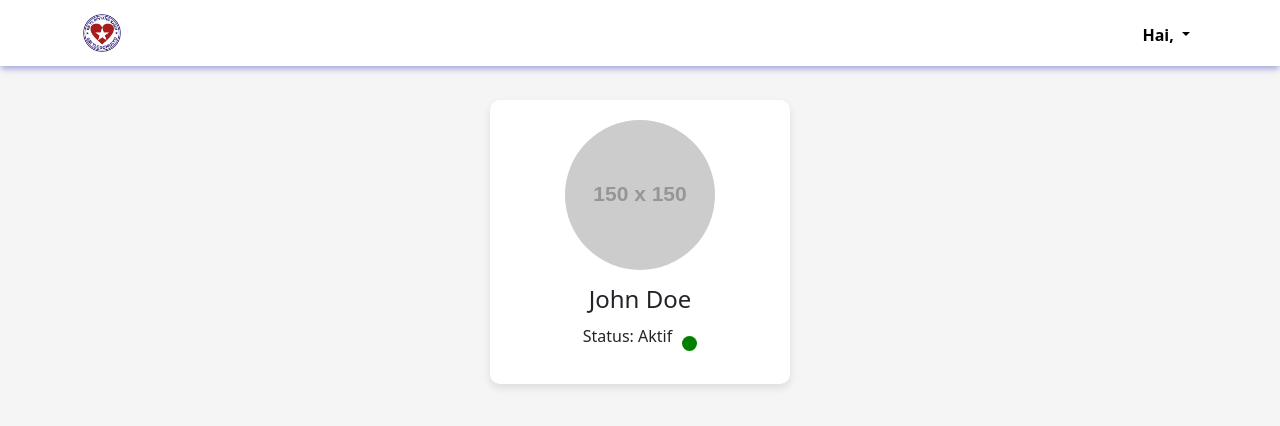
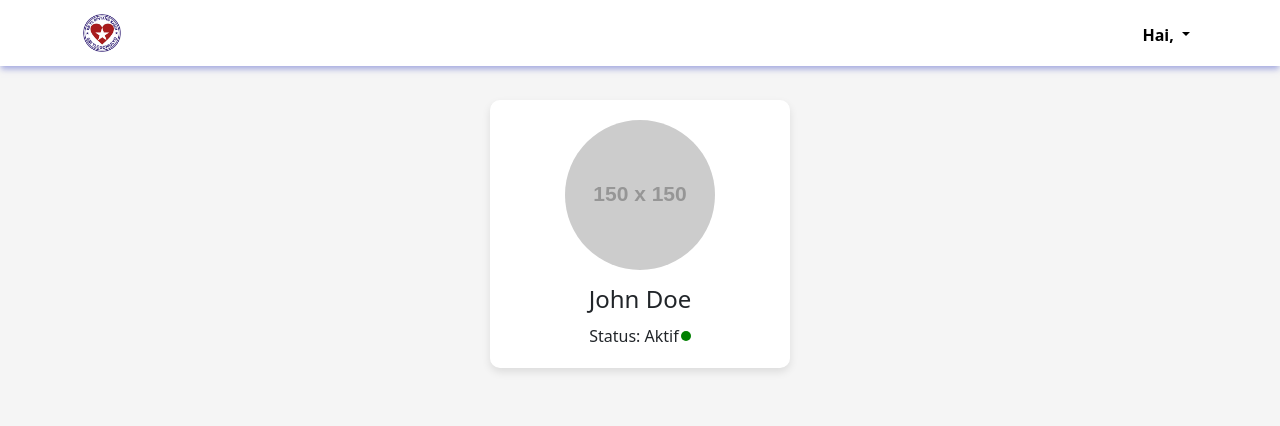
Before and after one commit to yerikodirgantara/Tk-Bintang-Kasih, a Vue app: page /Dashboard in a window 1280 px wide. Shown: the top 426 px of the page. Built offline with nearby package versions, Linux system fonts and the light colour scheme.

Commit message:
dashboard update minor tampilan

```diff
--- a/package.json
+++ b/package.json
@@ -12,6 +12,7 @@
     "axios": "^1.7.7",
     "bootstrap": "^5.3.3",
     "bootstrap-icons": "^1.11.3",
+    "moment": "^2.30.1",
     "sweetalert2": "^11.13.3",
     "vue": "^3.4.35",
     "vue-router": "^4.4.3"
--- a/src/components/Informasi/Dashboard.vue
+++ b/src/components/Informasi/Dashboard.vue
@@ -110,25 +110,25 @@
 }
 
 .status {
-    display: flex;
+  display: inline-flex;
   align-items: center;
-    justify-content: center;
+}
+
+.status p {
+  margin: 0; /* Hilangkan margin default pada teks */
 }
 
 .status-indicator {
-    width: 15px;
-    height: 15px;
+  width: 10px;
+  height: 10px;
   border-radius: 50%;
-    margin-left: 10px;
+  background-color: green;
+  margin-left: 2px;
 }
 
-  .active {
-    background-color: green;
-  }
 
-  .inactive {
-    background-color: red;
-  }
+
+
 
 /* Kotak untuk data lengkap siswa */
 .student-details-box {
```
Also changed, not shown: 1 other file (tests, documents, lock files or other folders). Lines whose indentation alone changed are shown as unchanged.
